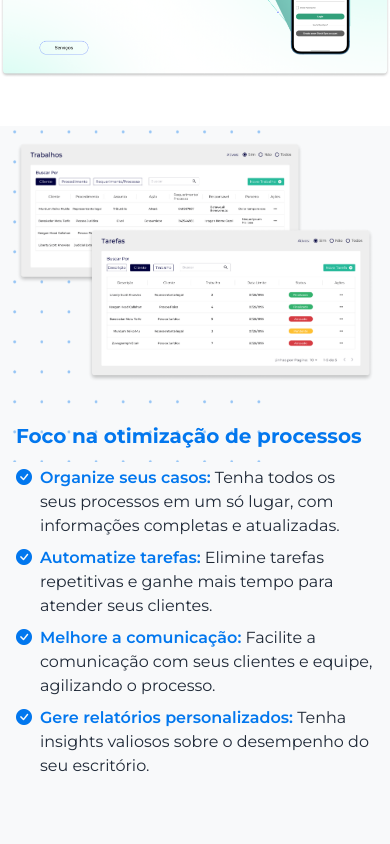
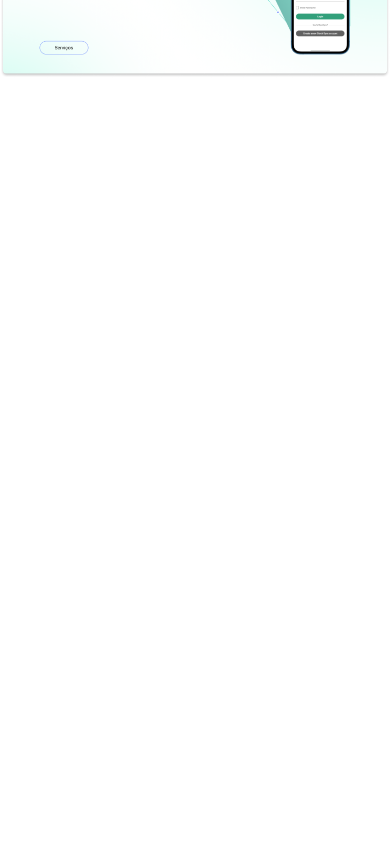
Before and after one commit to Hugodelima/avaliacao_SoftOwn, a React (Vite) app: page / in a window 390 px wide. Shown: the part 820-1664 px from the top of the page. Built offline with nearby package versions, Linux system fonts and the light colour scheme.

Commit message:
fix: removed the blur in mobile because is causing low performace

```diff
--- a/src/styles/index.css
+++ b/src/styles/index.css
@@ -30,3 +30,11 @@ li{
     filter: blur(0);
     transform: translateX(0)
 }
+
+@media (max-width: 768px) {
+    .secret{
+        transform: translateX(-100%);
+        transition: opacity 0.5s ease, transform 0.5s ease;
+        filter: none;
+    }
+}
```
